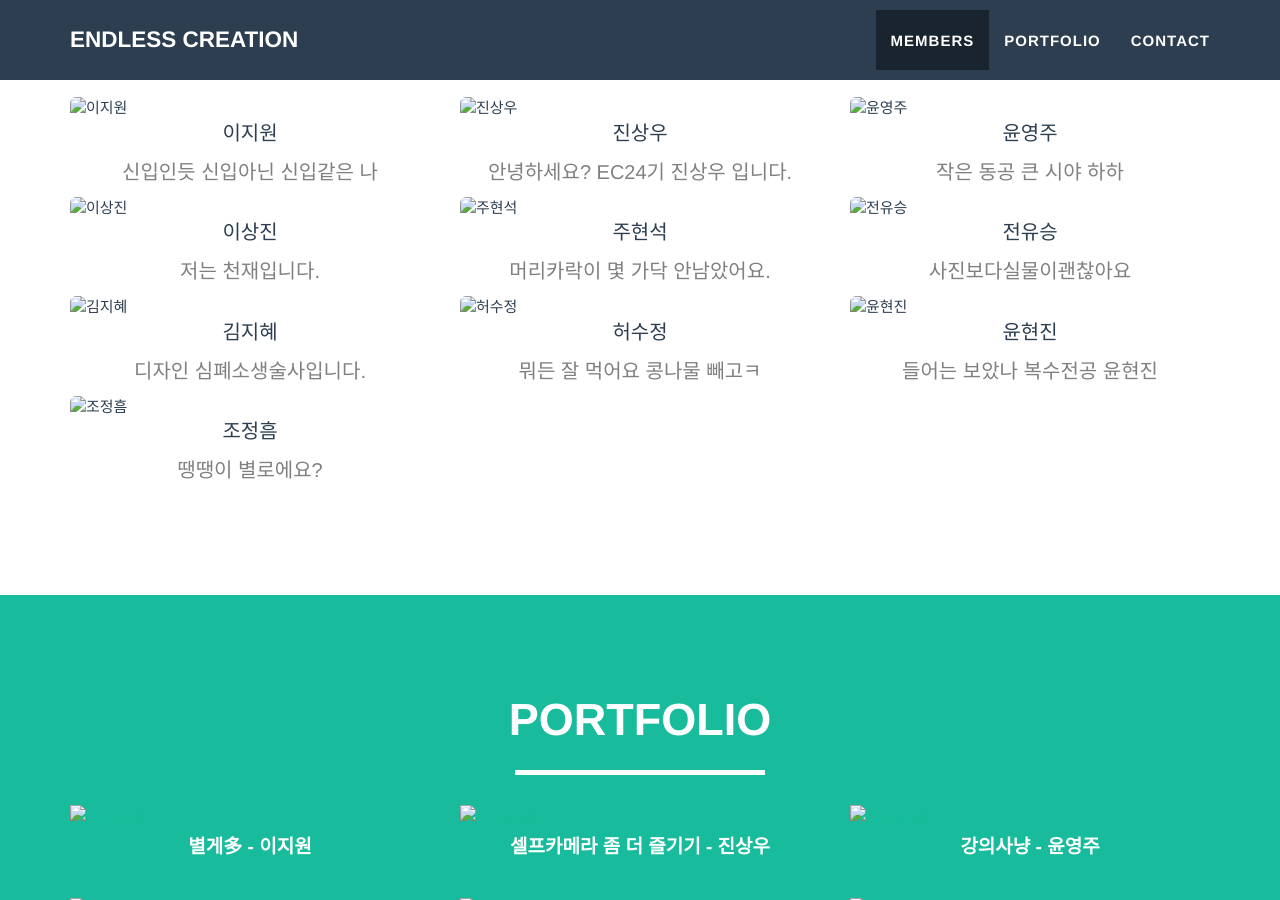
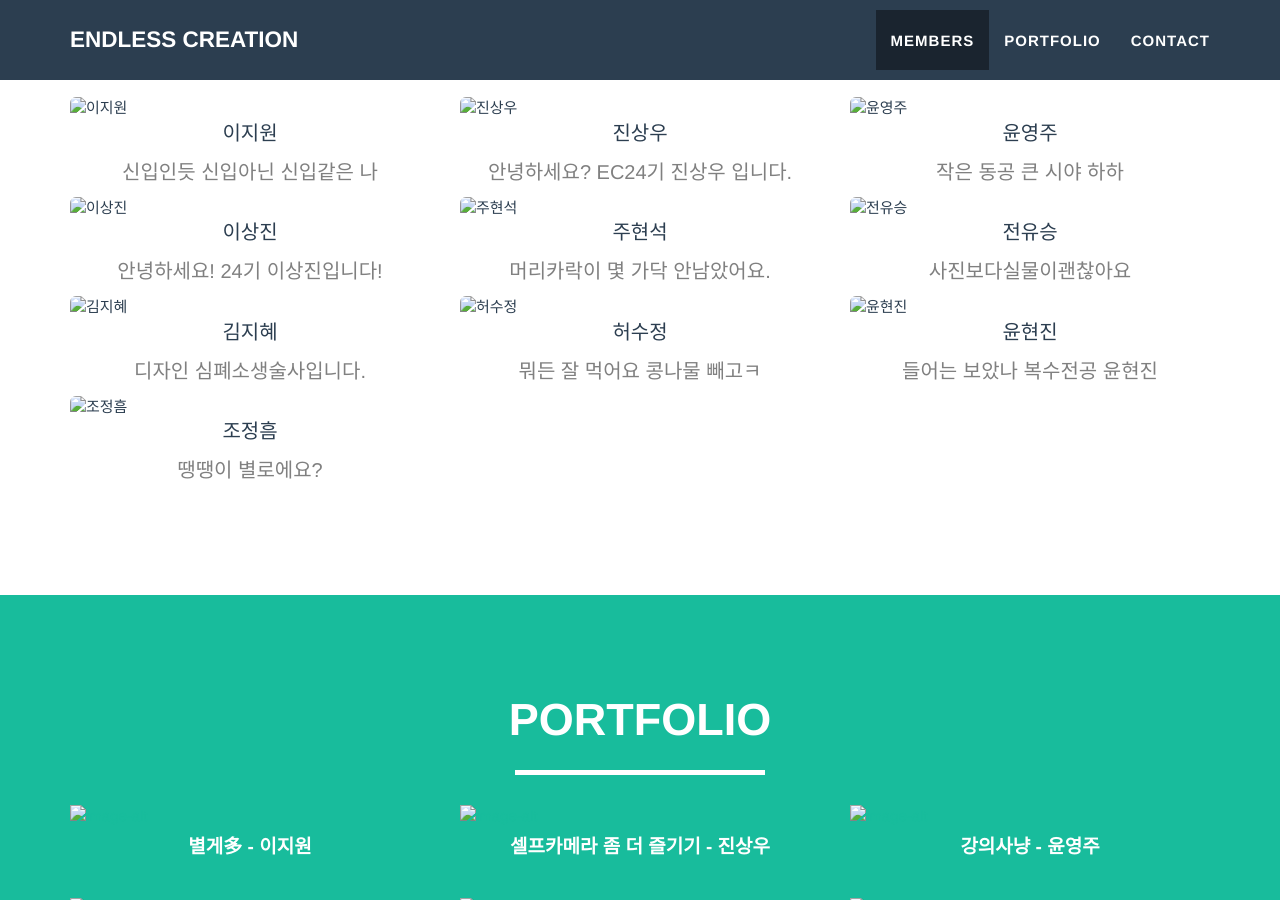
Before and after one commit to ec2014e/ec2014e.github.com, a Jekyll site: the page built from _members/2014-11-04-lsj-4.md, in a window 1280 px wide and 900 px high, scrolled down 669 px. Built offline with Jekyll 4.4.1, drawn with Linux system fonts in a browser that asks for light colours; some web fonts are replaced.

Commit message:
Update description.
Update description.

```diff
--- a/_members/2014-11-04-lsj-4.md
+++ b/_members/2014-11-04-lsj-4.md
@@ -2,5 +2,5 @@
 layout: default
 img: lsj.png
 name: 이상진
-description: 저는 천재입니다.
+description: 안녕하세요! 24기 이상진입니다!
 ---
```
